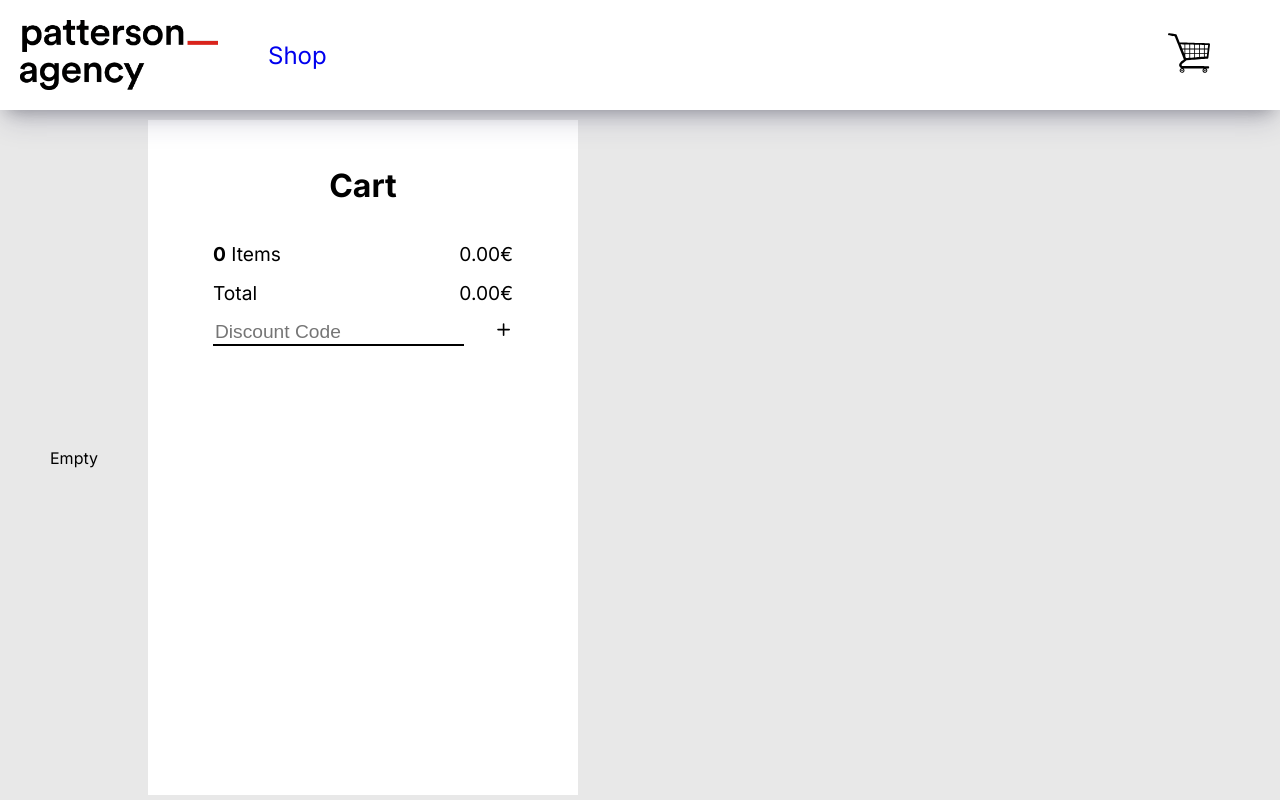
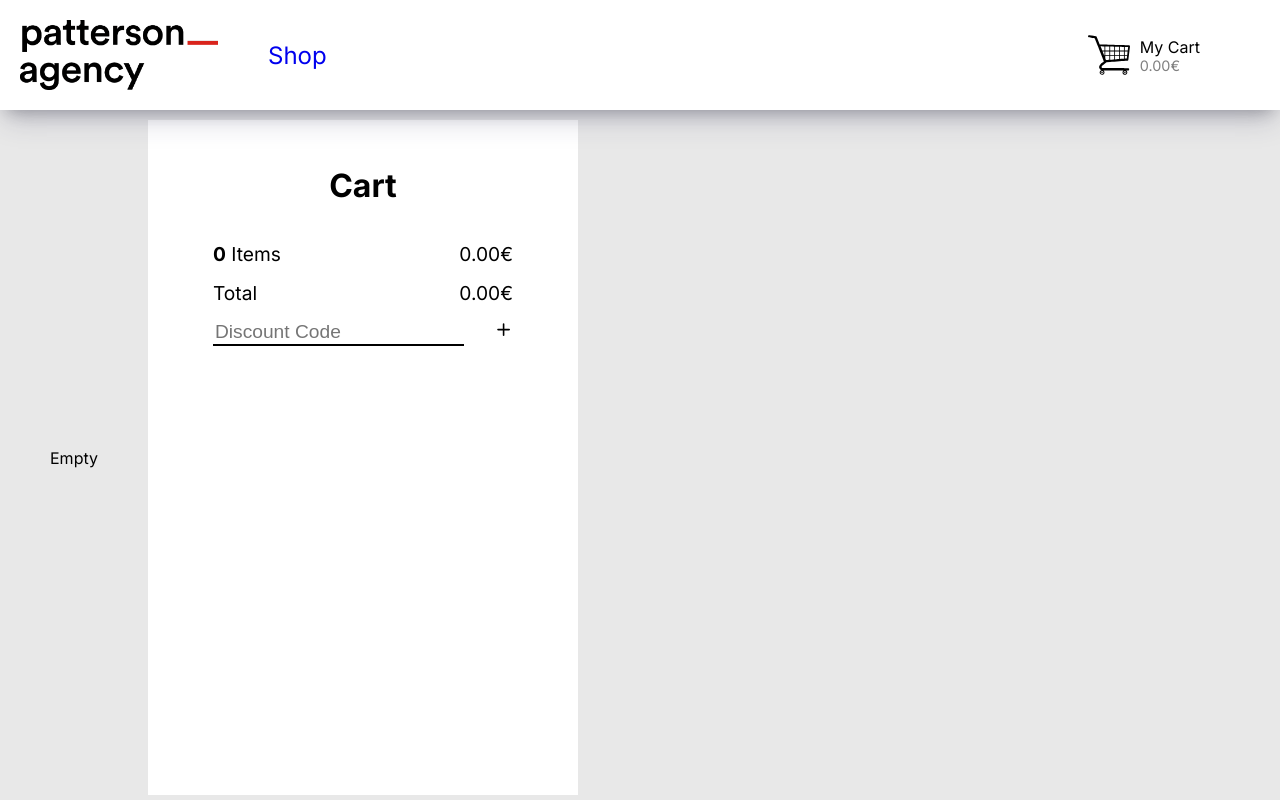
Before and after one commit to Stay1444/patterson-next, a Next.js app: page /cart in a window 1280 px wide. Built offline with nearby package versions, Linux system fonts and the light colour scheme.

Commit message:
styling changes

```diff
--- a/src/components/Header.module.sass
+++ b/src/components/Header.module.sass
@@ -12,6 +12,12 @@
     margin-left: auto
     margin-right: 50px
 
+    display: flex
+    flex-direction: row
+    justify-content: center
+    align-content: center
+    align-items: center
+
     transition-property: transform
     transition-duration: 150ms
 
@@ -25,10 +31,10 @@
 
     .cartCount
         position: absolute
-        transform: translate(25px, -20px)
+        transform: translate(-50px, 16px)
 
-        width: 30px
-        height: 30px
+        width: 22px
+        height: 22px
 
         background: #f23b3b
 
@@ -39,10 +45,18 @@
         align-items: center
 
         & > label
-            font-size: 1.3em
+            font-size: 1em
             color: white
+    .cartLabelGroup
+        display: flex
+        flex-direction: column
+        align-content: center
+        justify-content: center
+        padding: 10px
 
-
+        .amount
+            font-size: 0.9em
+            color: gray
 .link
     font-size: 1.5em
 
--- a/src/components/Header.tsx
+++ b/src/components/Header.tsx
@@ -29,6 +29,16 @@ const CartIcon = () => {
     const cartContext = useContext(CartContext);
     const router = useRouter();
 
+    function calculateAmount() {
+        let result = 0;
+
+        cartContext.items.forEach(x => {
+            result += x.price;
+        })
+
+        return result;
+    }
+
     return (
         <div className={style.cartParent} onClick={() => {
             router.push("/cart")
@@ -37,9 +47,14 @@ const CartIcon = () => {
             {
                 !cartContext.isEmpty() &&
                 <div className={style.cartCount}>
-                    <label>{cartContext.items.length}</label>
+                    <label>{Math.min(cartContext.items.length, 99)}</label>
                 </div>
             }
+
+            <div className={style.cartLabelGroup}>
+                <label>My Cart</label>
+                <label className={style.amount}>{calculateAmount().toFixed(2)}€</label>
+            </div>
         </div>
     )
 }
```
